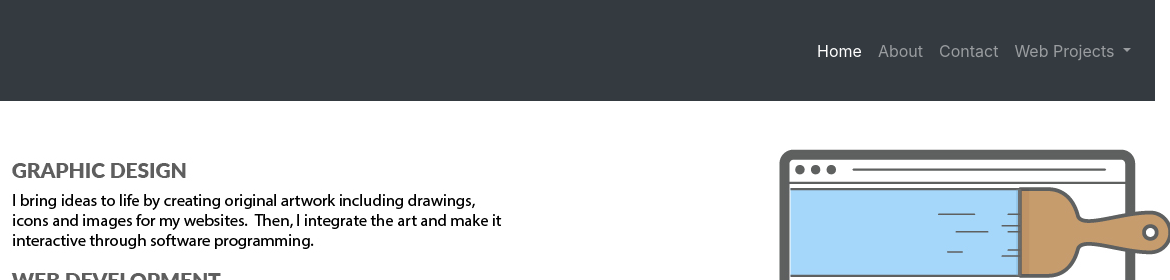
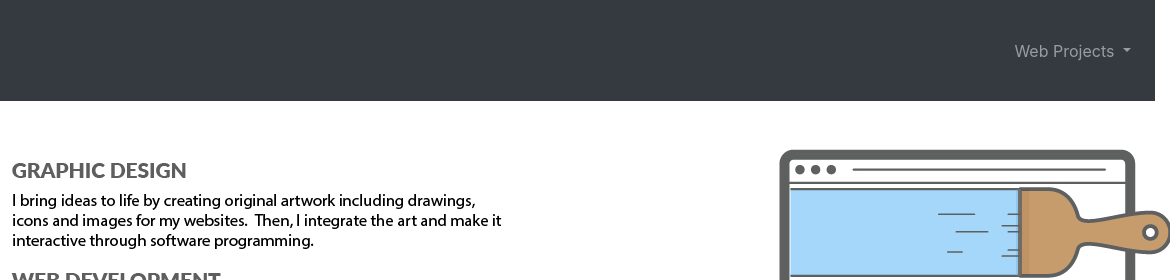
Before and after one commit to markfdsouza/markfdsouza.github.io, a plain HTML site: page index.html in a window 1280 px wide. Shown: the top 280 px of the page, 110-1280 px from the left. Drawn offline with Linux system fonts and the light colour scheme.

Commit message:
removed unused links

```diff
--- a/index.html
+++ b/index.html
@@ -24,15 +24,6 @@
 			</button>
 			<div class="collapse navbar-collapse" id="navbarNavDropdown">
 			  <ul class="navbar-nav ml-auto">
-				<li class="nav-item active">
-				  <a class="nav-link" href="#">Home <span class="sr-only">(current)</span></a>
-				</li>
-				<li class="nav-item">
-				  <a class="nav-link" href="#">About</a>
-				</li>
-				<li class="nav-item">
-				  <a class="nav-link" href="#">Contact</a>
-				</li>
 				<li class="nav-item dropdown">
 				  <a class="nav-link dropdown-toggle" href="#"
 					 id="navbarDropdownMenuLink"
```
